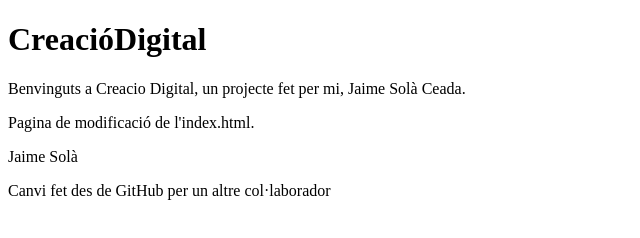
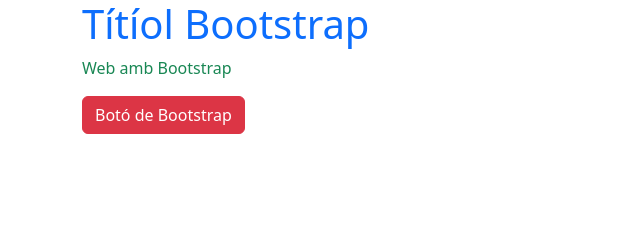
Before and after one commit to JaimeIOC/CreacioDigital, a plain HTML site: page public_html/index.html in a window 1280 px wide. Shown: the whole page, without its empty margins (0-640 px from the left). Drawn offline with nearby package versions, Linux system fonts and the light colour scheme.

Commit message:
CreacióDigital: Versió 1.1.1 Afegir estil Bootstrap

```diff
--- a/public_html/index.html
+++ b/public_html/index.html
@@ -8,12 +8,11 @@
         <title>Creacio Digital</title>
         <meta charset="UTF-8">
         <meta name="viewport" content="width=device-width, initial-scale=1.0">
+        <link href="https://cdn.jsdelivr.net/npm/bootstrap@5.3.0/dist/css/bootstrap.min.css" rel="stylesheet">
     </head>
-    <body>
-        <h1>CreacióDigital</h1>
-    <p>Benvinguts a Creacio Digital, un projecte fet per mi, Jaime Solà Ceada.</p>
-    <p>Pagina de modificació de l'index.html.</p>
-    <p>Jaime Solà</p>
-    <p>Canvi fet des de GitHub per un altre col·laborador</p><!--Modificacio simulada per un col·laborador-->
+    <body class="container">
+        <h1 class="text-primary">Títíol Bootstrap</h1>
+        <p class="text-success">Web amb Bootstrap</p>
+        <button class="btn btn-danger">Botó de Bootstrap</button>
     </body>
 </html>
```
